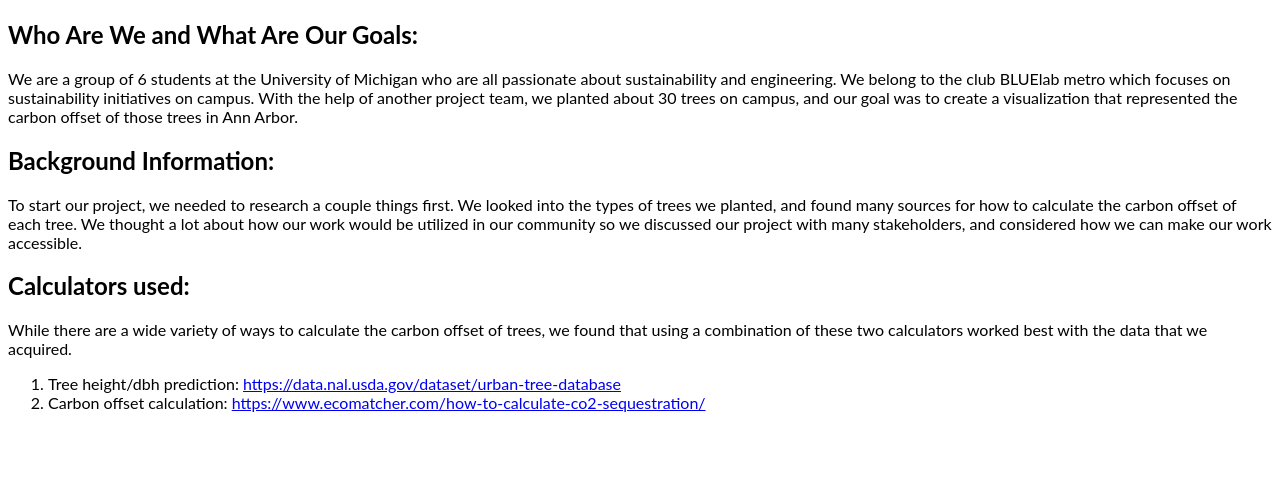
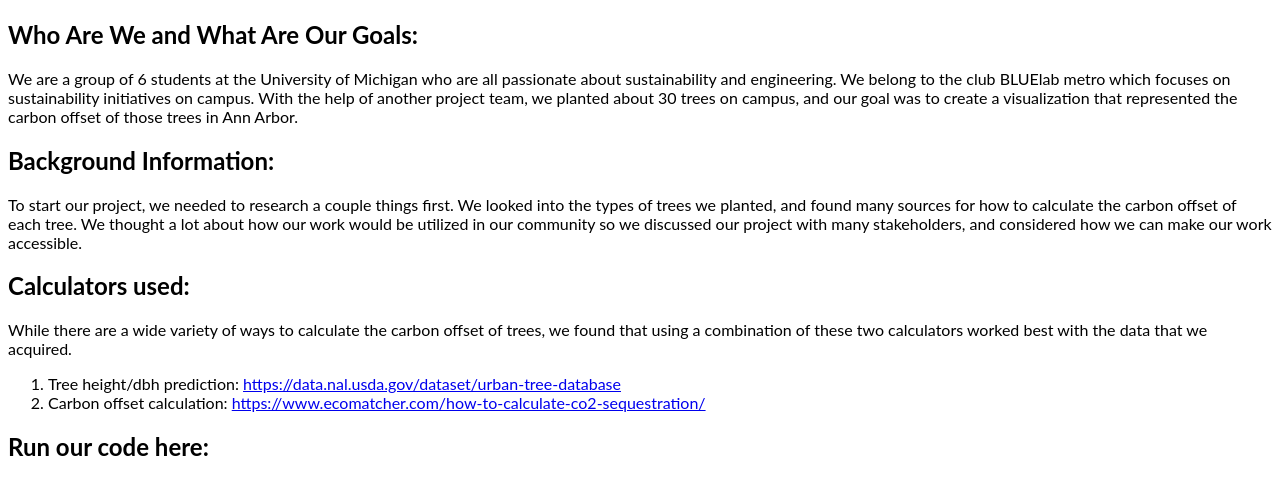
Before and after one commit to shivanisundaresan/bluelabcanopycover, a plain HTML site: page index.html in a window 1280 px wide. Shown: the part 385-866 px from the top of the page. Before the commit the page ends 813 px from the top, so only its background shows below. Drawn offline with Linux system fonts and the light colour scheme.

Commit message:
Update index.html
Signed-off-by: Shivani Sundaresan <91088005+shivanisundaresan@users.noreply.github.com>

```diff
--- a/index.html
+++ b/index.html
@@ -24,6 +24,7 @@
     <li>Carbon offset calculation: <a href="https://www.ecomatcher.com/how-to-calculate-co2-sequestration/">https://www.ecomatcher.com/how-to-calculate-co2-sequestration/</a></li>
   </ol>
 
-  <script src="https://gist.github.com/shivanisundaresan/438df63a0ec7d2cb72277dd8fd94889c.js"></script>
+   <h2>Run our code here: </h2>
+  <script src="https://gist.github.com/shivanisundaresan/e29bb5b81e5741da278384fae5c8833d.js"></script>
 </body>
 </html>
```
